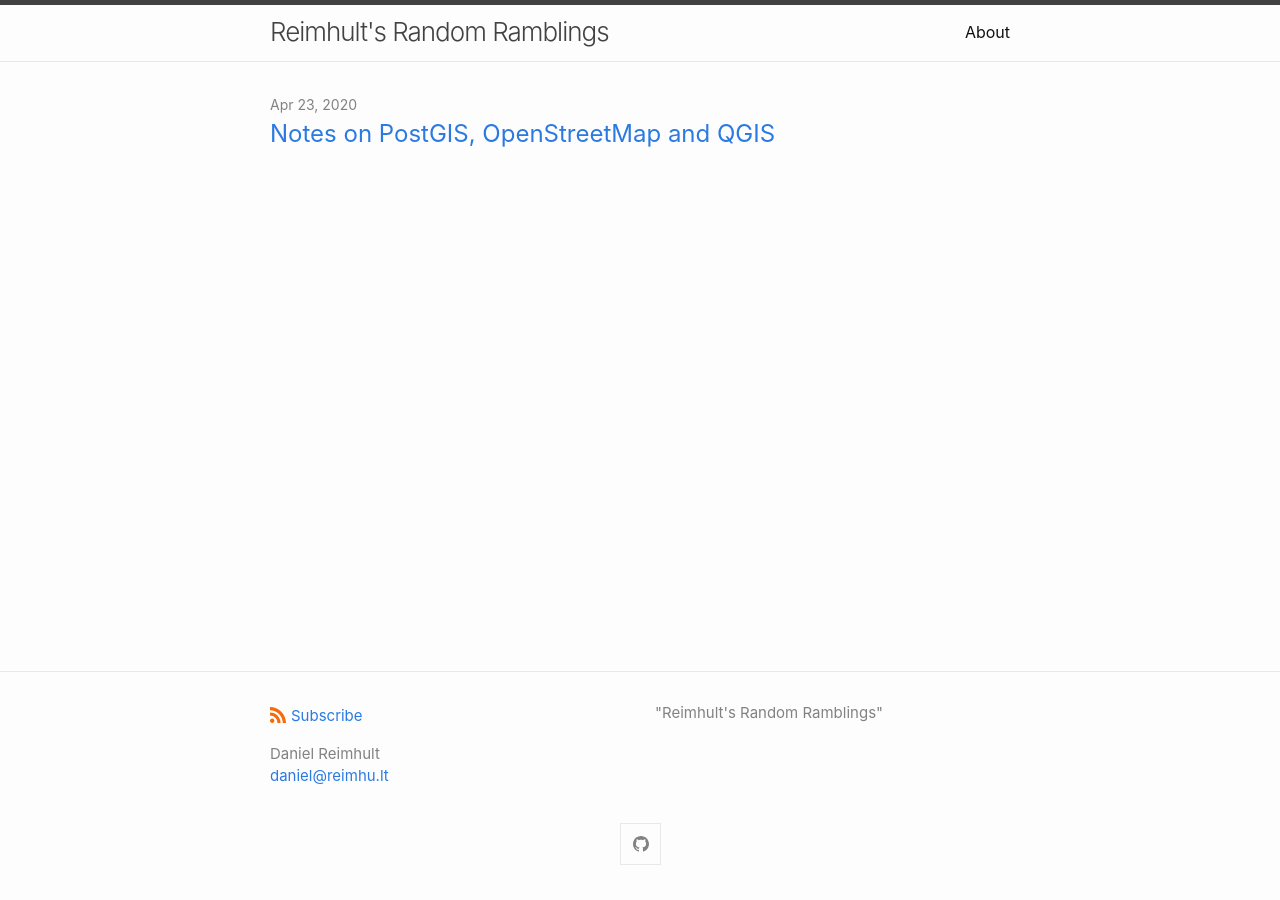
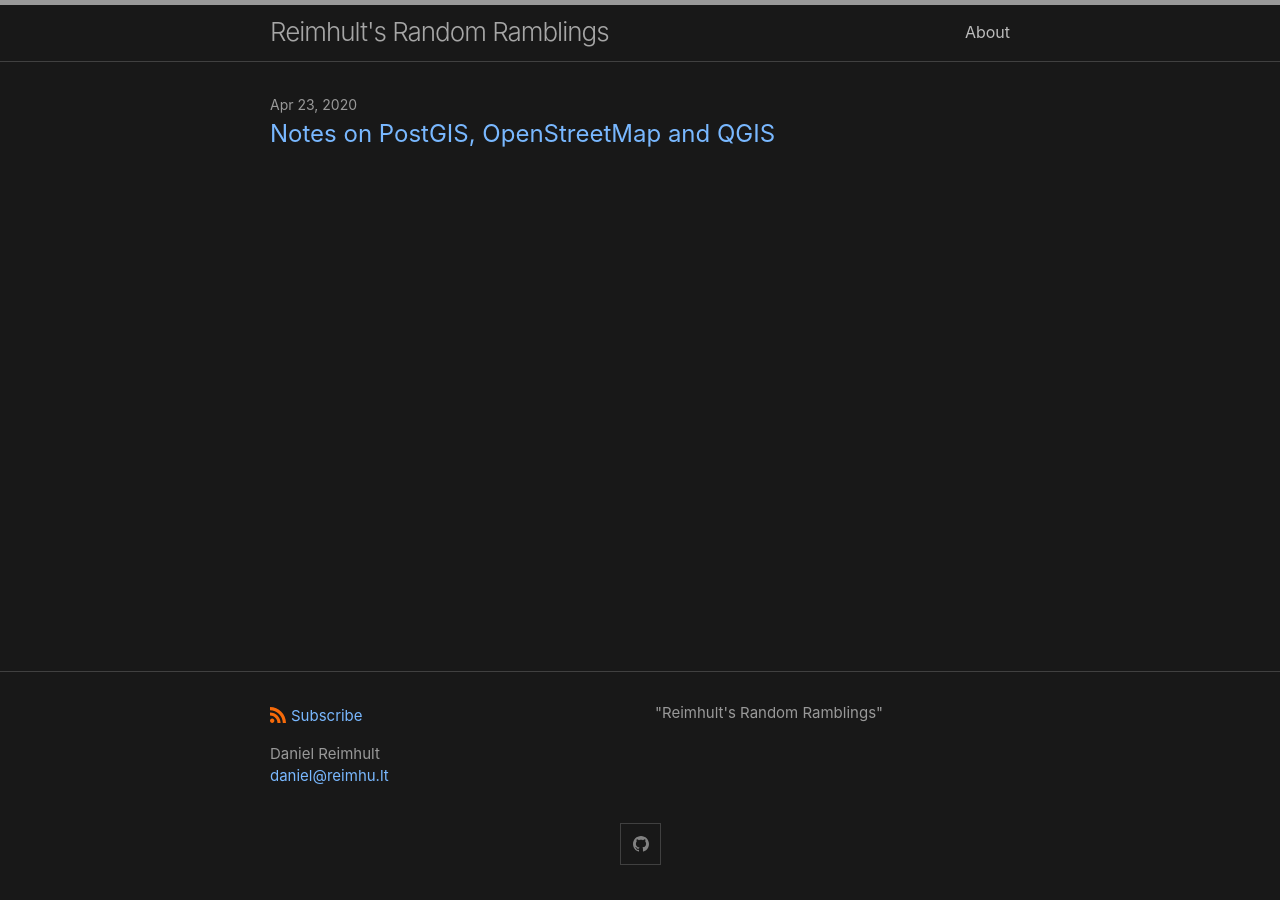
Before and after one commit to reimhult/reimhult.github.io, a Jekyll site: the page built from index.markdown, in a window 1280 px wide. Built offline with Jekyll 4.4.1, drawn with Linux system fonts in a browser that asks for light colours.

Commit message:
dark skin

```diff
--- a/_config.yml
+++ b/_config.yml
@@ -12,7 +12,7 @@ show_excerpts: false # set to true to show excerpts on the homepage
 # refer to https://shopify.github.io/liquid/filters/date/ if you want to customize this
 minima:
   date_format: "%b %-d, %Y"
-
+  skin: dark
   # generate social links in footer
   social_links:
     # twitter: jekyllrb
```
